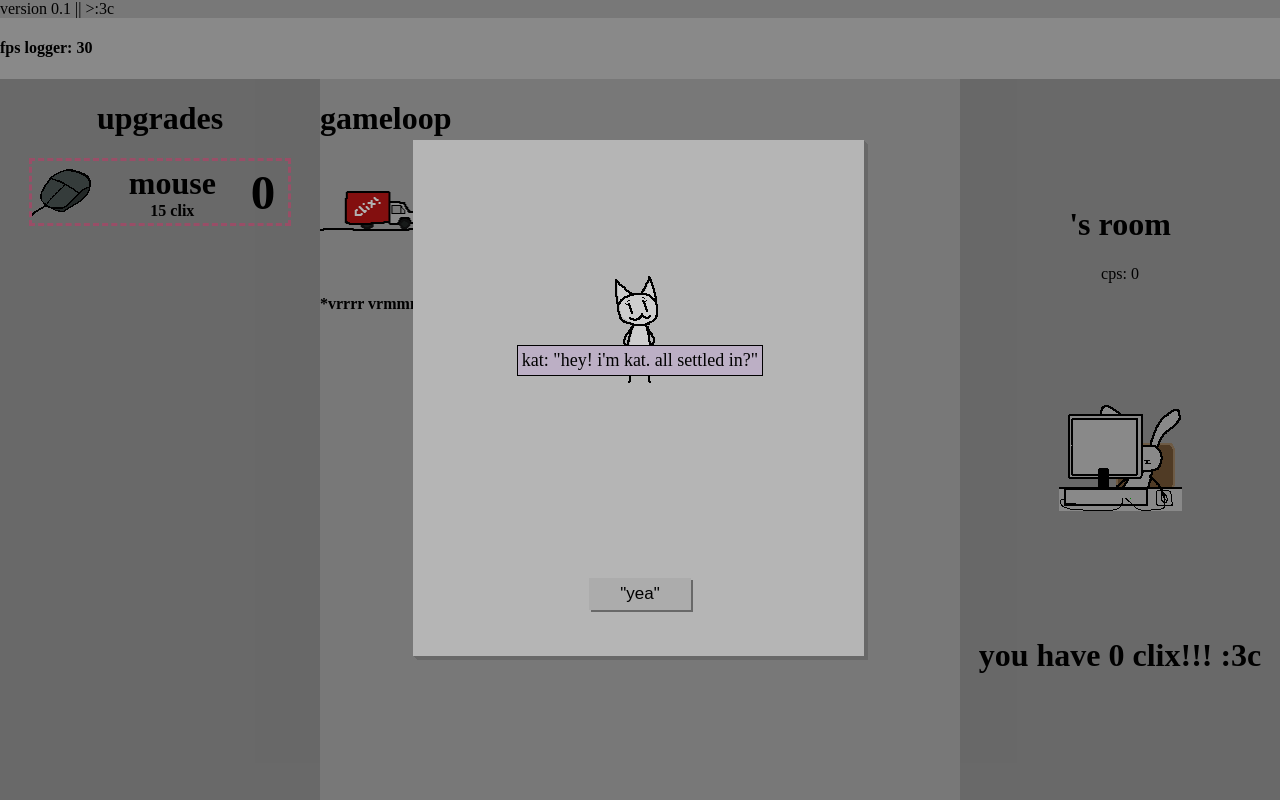
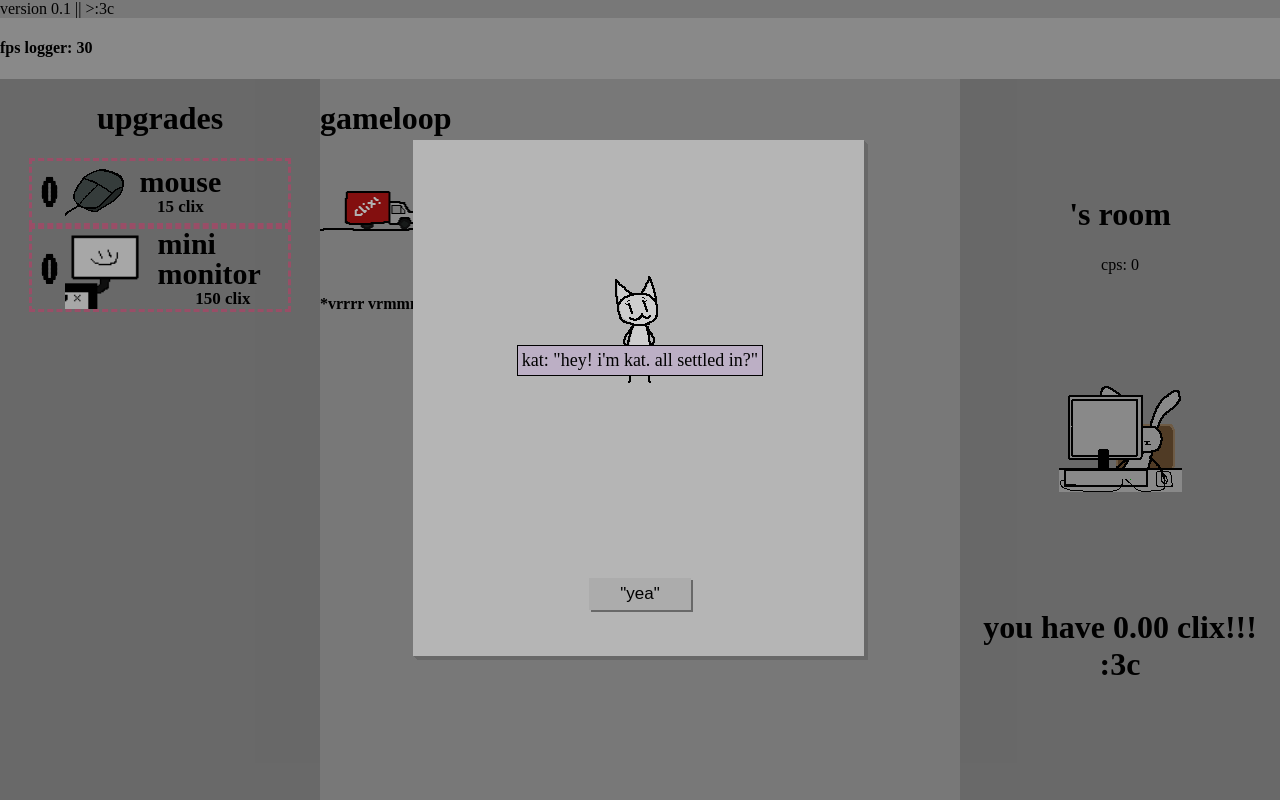
Before and after one commit to justdavidthatsit/clickerton, a plain HTML site: page index.html in a window 1280 px wide. Drawn offline with nearby package versions, Linux system fonts and the light colour scheme.

Commit message:
cleanup and slight addons
not even gonna list what i added just it was important idc im tired zzzz

```diff
--- a/index.html
+++ b/index.html
@@ -23,6 +23,9 @@
   <link rel="apple-touch-icon" href="/apple-touch-icon.png">
 
   <link rel="stylesheet" href="style.css">
+  <link rel="preconnect" href="https://fonts.googleapis.com">
+  <link rel="preconnect" href="https://fonts.gstatic.com" crossorigin>
+  <link href="https://fonts.googleapis.com/css2?family=VT323&display=swap" rel="stylesheet">
 </head>
 
 <body>
@@ -55,12 +58,20 @@
         <h1>upgrades</h1>
 
         <div class="upgradebox" onclick="window.buy('mice')">
+          <h2><span id="miceD">0</span></h2>
           <img src="img/mouse.png" class="notdraggable" draggable="false">
           <div>
             <h1>mouse</h1>
             <h4><span id="mpriceD">15</span> clix</h4>
           </div>
-          <h2><span id="miceD">0</span></h2>
+        </div>
+        <div class="upgradebox" onclick="window.buy('minimonitor')">
+          <h2><span id="minimonD">0</span></h2>
+          <img src="img/minimonitor.png" class="notdraggable" draggable="false">
+          <div>
+            <h1>mini monitor</h1>
+            <h4><span id="minimonpD">150</span> clix</h4>
+          </div>
         </div>
 
       </div>
--- a/internalorgans.js
+++ b/internalorgans.js
@@ -9,15 +9,24 @@ const Game = {
   "Info": {
     "clix": 0,
     "cps": 0,
-    "clickpower": 1,
+    "clickpower": 500,
     "trueCps": 0 //THIS SHOULD ALWAYS START AS 0
   },
+  "Buyables": {
     "mice": {
       "baseprice": 15,
       "price": 15,
       "count": 0,
       "basepower": 1,
       "multiplier": 1
+    },
+    "minimonitor": {
+      "baseprice": 150,
+      "price": 150,
+      "count": 0,
+      "basepower": 10,
+      "multiplier": 1
+    }
   }
 };
 console.log(localStorage);
@@ -106,6 +115,21 @@ function next(){
 };
 
 // meta ---------------------------------------------------------- //
+function abbreviateNumber(value) {
+  let newValue = value;
+  const suffixes = ["", "k", "m", "b", "t", "q", "Q", "s", "S", "o", "n", "d", "U"];
+  let suffixNum = 0;
+  while (newValue >= 1000) {
+    newValue /= 1000;
+    suffixNum++;
+  };
+
+  newValue = newValue.toPrecision(3);
+
+  newValue += suffixes[suffixNum];
+  return newValue;
+};
+
 console.log(localStorage);
 
 // THE SAVE BOX!!!!!!!!!!!!!!!!!!!!!!
@@ -117,15 +141,21 @@ setInterval(function(){
 // THE SAVE BOX!!!!!!!!!!!!!!!!!!!!!!
 
 function updateClixthings() {
-  document.getElementById("clixcount").innerHTML=Math.floor(Game.Info.clix);
+  document.getElementById("clixcount").innerHTML=abbreviateNumber(Math.floor(Game.Info.clix));
   document.getElementById("fpstrack").innerHTML=fps;
-  document.getElementById("miceD").innerHTML=Game.mice.count;
-  document.getElementById("mpriceD").innerHTML=Game.mice.price;
+  document.getElementById("miceD").innerHTML=Game.Buyables.mice.count;
+  document.getElementById("mpriceD").innerHTML=Game.Buyables.mice.price;
+  document.getElementById("minimonD").innerHTML=Game.Buyables.minimonitor.count;
+  document.getElementById("minimonpD").innerHTML=Game.Buyables.minimonitor.price;
   document.getElementById("cpsShower").innerHTML=Game.Info.trueCps;
 
   // console.log(`you're on case ${current_line} and have ${unaccepted_clicks} invalid 'next's`);
+  var cpsget
+  cpsget =
+  ((Game.Buyables.mice.basepower*Game.Buyables.mice.count)*Game.Buyables.mice.multiplier)+
+  ((Game.Buyables.minimonitor.basepower*Game.Buyables.minimonitor.count)*Game.Buyables.minimonitor.multiplier)
 
-  Game.Info.trueCps = getTrueCps(Game.Info.cps, (Game.mice.basepower*Game.mice.count)*Game.mice.multiplier)
+  Game.Info.trueCps = getTrueCps(Game.Info.cps, cpsget)
 };
 
 // clix production 😈 -------------------------------------------- //
@@ -141,7 +171,11 @@ function buy(thing){
   switch (thing) {
     case 'mice':
       console.log('read: u wanna buy a mouse');
-      currentfella = Game.mice;
+      currentfella = Game.Buyables.mice;
+      break
+    case 'minimonitor':
+      console.log('read: u wanna buy a mini monitor');
+      currentfella = Game.Buyables.minimonitor;
       break
     default:
       console.log(`I DON'T KNOW WHAT YOU'RE TRYING TO BUY LMAO`);
@@ -151,7 +185,7 @@ function buy(thing){
     Game.Info.clix-=currentfella.price;
     currentfella.count+=1;
     currentfella.price=Math.round(currentfella.baseprice*(1.15**currentfella.count));
-    console.log(Game.mice.price);
+    console.log(currentfella.price);
   };
 };
 
--- a/style.css
+++ b/style.css
@@ -158,7 +158,7 @@ notdraggable {
   user-select: none;
 }
 .upgradebox:hover {
-  border-color: greenyellow;
+  border-color: palevioletred;
   border-style: solid;
 }
 .upgradebox:active {
@@ -172,20 +172,25 @@ notdraggable {
 }
 .upgradebox h2 {
   margin: 0;
-  font-size: 49px;
-  padding-right: 5%;
+  font-size: 50px;
+  padding-left: 2.5%;
+  padding-right: 2.5%;
+  font-family: "VT323", monospace;
 }
 .upgradebox div {
   display: flex;
   flex-direction: column;
   justify-content: space-around;
   align-items: center;
-  margin-left: auto;
+  margin-left: 5%;
   margin-right: auto;
 }
 .upgradebox h1 {
+  line-height: 30px;
   margin: 0;
+  font-size: 30px;
 }
 .upgradebox h4 {
   margin: 0;
+  font-size: 17px;
 }
```
Also changed, not shown: img/clkrtnDELIVERYbroslowdown.gif (deleted), img/clkrtnDELIVERYslow.gif (deleted), img/minimonitor.png (added), img/unknown (1).png (deleted). Lines whose indentation alone changed are shown as unchanged.
